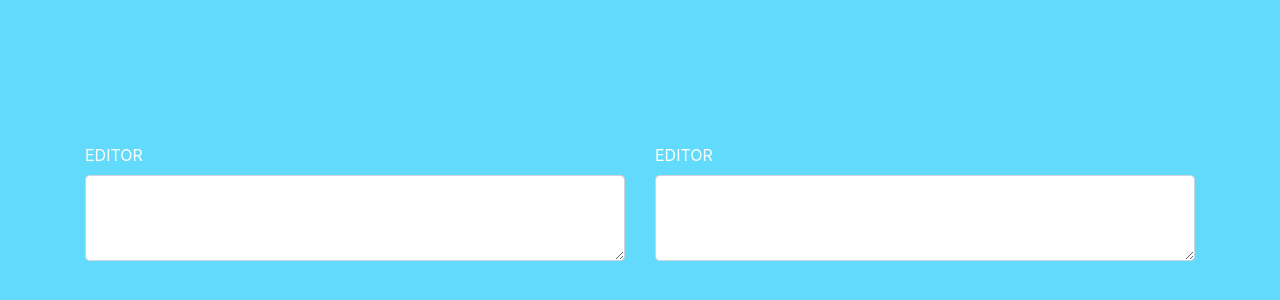
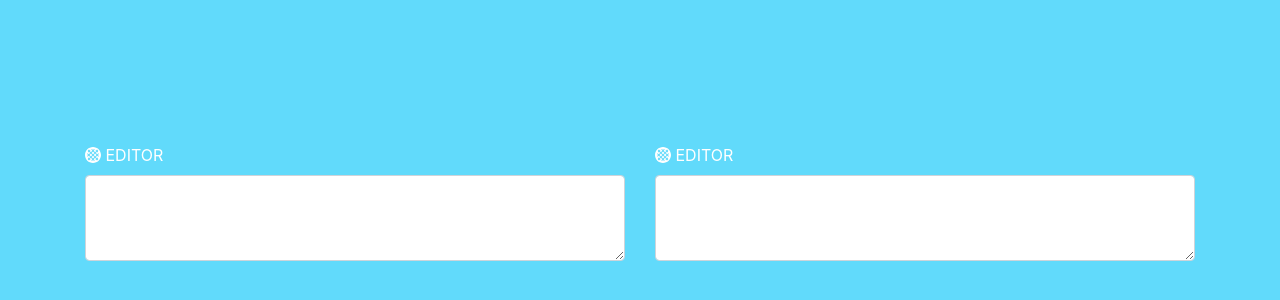
Before and after one commit to Natcancein/FreeCodeCamp, a React (Create React App) app in the folder FrontEndLibrariesProjects/markdown-previewer/: page / in a window 1280 px wide. Shown: the part 190-490 px from the top of the page. Built offline with nearby package versions, Linux system fonts and the light colour scheme.

Commit message:
ading font awesome

```diff
--- a/FrontEndLibrariesProjects/markdown-previewer/package.json
+++ b/FrontEndLibrariesProjects/markdown-previewer/package.json
@@ -3,8 +3,13 @@
   "version": "0.1.0",
   "private": true,
   "dependencies": {
+    "@fortawesome/fontawesome-svg-core": "^1.2.17",
+    "@fortawesome/free-solid-svg-icons": "^5.8.1",
+    "@fortawesome/react-fontawesome": "^0.1.4",
     "bootstrap": "^4.3.1",
+    "i": "^0.3.6",
     "jquery": "^3.4.0",
+    "npm": "^6.9.0",
     "react": "^16.8.6",
     "react-bootstrap": "^1.0.0-beta.6",
     "react-dom": "^16.8.6",
--- a/FrontEndLibrariesProjects/markdown-previewer/src/App.js
+++ b/FrontEndLibrariesProjects/markdown-previewer/src/App.js
@@ -4,6 +4,13 @@ import Editor from "./components/Editor.js"
 import Container from 'react-bootstrap/Container';
 import Row from 'react-bootstrap/Row'
 import Col from 'react-bootstrap/Col'
+
+// Adding Font Awwesome
+import { library } from '@fortawesome/fontawesome-svg-core'
+import { FontAwesomeIcon } from '@fortawesome/react-fontawesome'
+import { faStroopwafel } from '@fortawesome/free-solid-svg-icons'
+
+library.add(faStroopwafel)
 
 class App extends Component {
   render() {
--- a/FrontEndLibrariesProjects/markdown-previewer/src/components/Editor.js
+++ b/FrontEndLibrariesProjects/markdown-previewer/src/components/Editor.js
@@ -2,10 +2,14 @@ import React from 'react';
 import Form from 'react-bootstrap/Form';
 import '../App.css';
 
+//Adding font awesome
+
+import { FontAwesomeIcon } from '@fortawesome/react-fontawesome'
+
 const Editor = () => (
     <Form>
     <Form.Group controlId="exampleForm.ControlTextarea1">
-    <Form.Label className="Titulos" >Editor</Form.Label>
+    <Form.Label className="Titulos" >  <FontAwesomeIcon icon="stroopwafel" /> Editor</Form.Label>
     <Form.Control as="textarea" rows="3" />
     </Form.Group>
     </Form>
```
Also changed, not shown: 1 other file (tests, documents, lock files or other folders).
